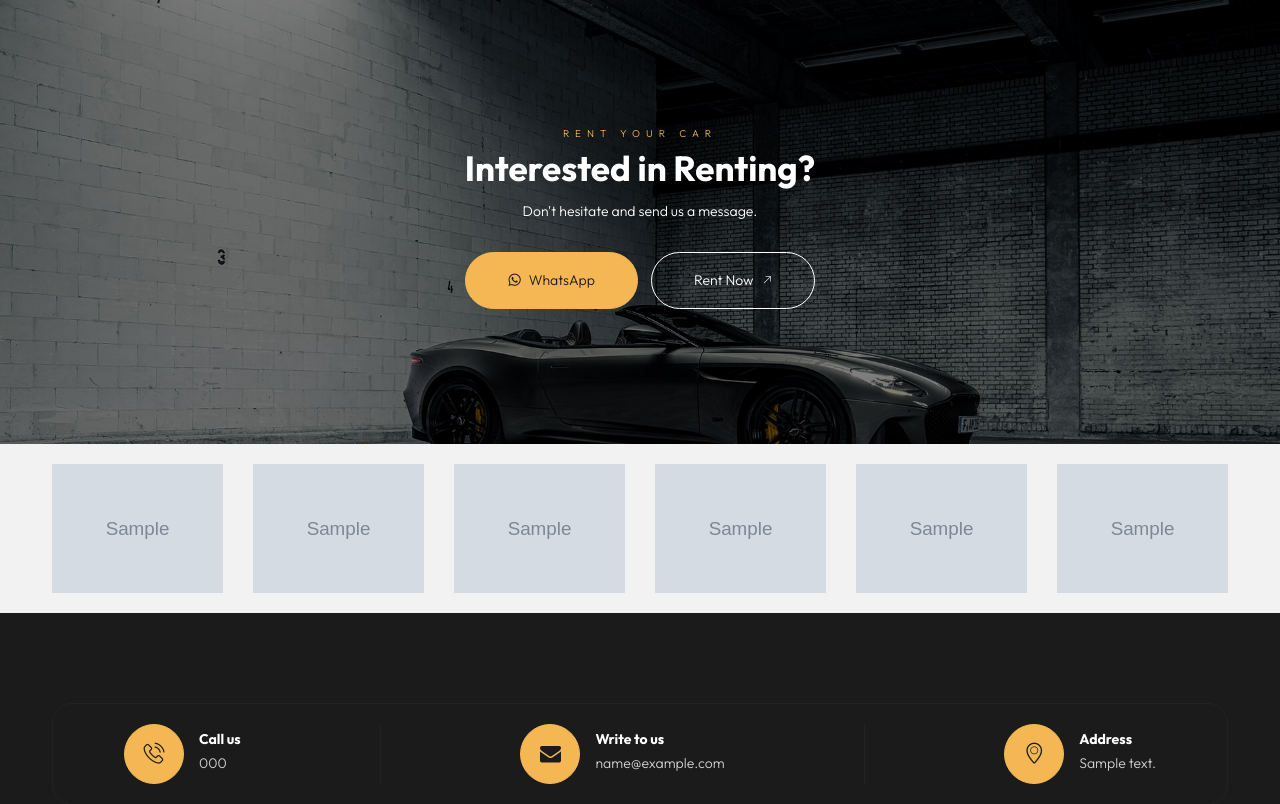
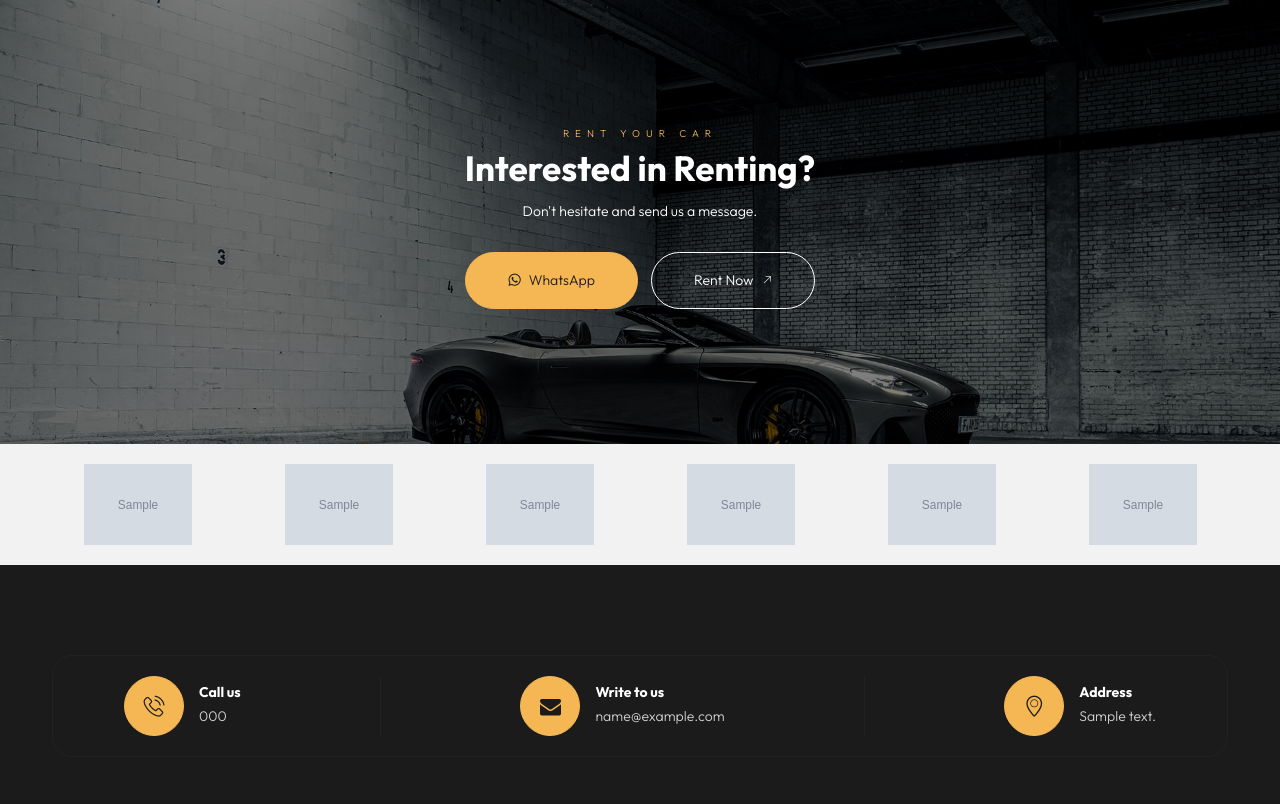
Before and after one commit to AsliddinWeb/rentoCarDubai, a Django app: page /cars/ in a window 1280 px wide. Shown: the part 1501-2305 px from the top of the page. Run offline with Django 5.2, Linux system fonts and the light colour scheme; tables that the repository leaves empty hold one stand-in row (values such as "Sample post"); grey boxes marked "Sample" are stand-in pictures; some libraries are stand-ins or nearby versions.

Commit message:
Bug fixed

```diff
--- a/templates/base.html
+++ b/templates/base.html
@@ -116,8 +116,8 @@
                 <div class="col-lg-12 col-md-12">
                     <div class="owl-carousel owl-theme">
                         {% for car_brand in car_brands %}
-                            <div class="clients-logo">
-                                <a href="{% url 'brand_cars_page' pk=car_brand.id %}"><img src="{{ car_brand.image.url }}" alt=""></a>
+                            <div class="clients-logo" style="text-align: center;">
+                                <a href="{% url 'brand_cars_page' pk=car_brand.id %}"><img style="height: 81px;" src="{{ car_brand.image.url }}" alt=""></a>
                             </div>
                         {% endfor %}
                     </div>
```
